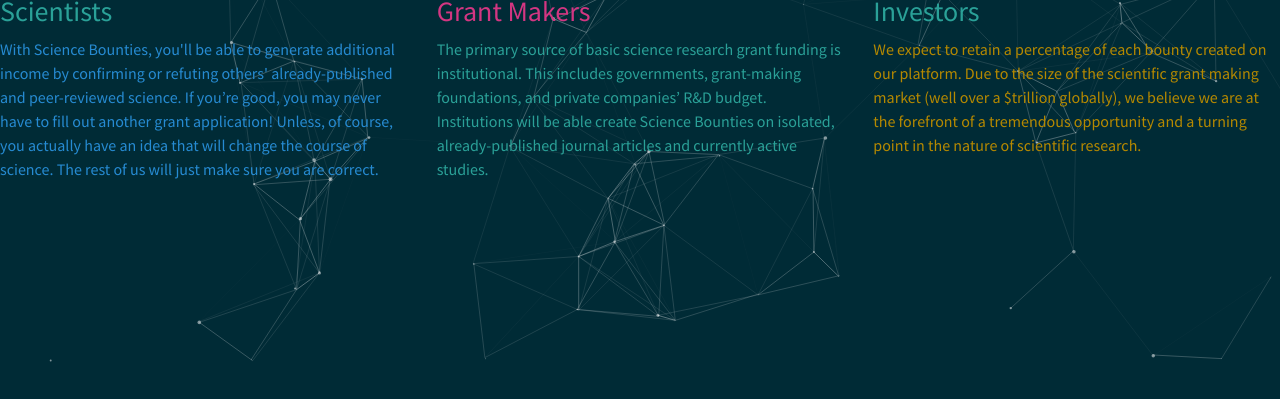
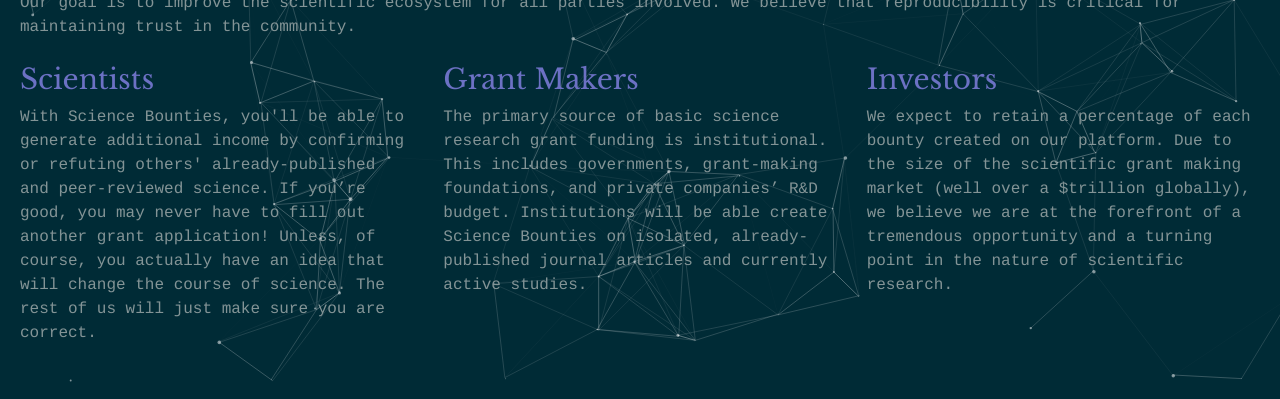
Before and after one commit to SortSys/site, a plain HTML site: page newSite.html in a window 1280 px wide. Shown: the part 429-828 px from the top of the page. Before the commit the page ends 806 px from the top, so only its background shows below. Drawn offline with nearby package versions, Linux system fonts and the light colour scheme.

Commit message:
Apply styles from the Science Bounty Style Guide

```diff
--- a/newSite.html
+++ b/newSite.html
@@ -8,13 +8,21 @@
       content="width=device-width, initial-scale=1, shrink-to-fit=no"
     />
 
+    <link rel="icon" type="image/png" href="img/favicon/favicon.ico" />
+
+    <!-- Fonts -->
+    <link
+      href="https://fonts.googleapis.com/css2?family=Cousine&family=Libre+Baskerville&display=swap"
+      rel="stylesheet"
+    />
+
     <!-- Bootstrap CSS -->
     <link rel="stylesheet" href="bootstrap.min.css" />
 
     <!-- Our styles :) -->
     <link rel="stylesheet" href="style.css" />
 
-    <title>Hello, world!</title>
+    <title>Science Bounty</title>
   </head>
   <body>
     <!-- Typewriter stuff -->
@@ -36,7 +44,7 @@
     </p>
 
     <!-- About Us -->
-    <h1 class="text-primary">About Us</h1>
+    <h1 class="">About Us</h1>
 
     <p>
       Science Bounty System is a global, decentralized marketplace that pays
@@ -50,8 +58,8 @@
     <div>
       <div class="row">
         <div class="col-12">
-          <h1 class="text-info">Who Benefits?</h1>
-          <span class="text-warning">
+          <h1 class="">Who Benefits?</h1>
+          <span class="">
             Our goal is to improve the scientific ecosystem for all parties
             involved. We believe that reproducibility is critical for
             maintaining trust in the community.
@@ -63,8 +71,8 @@
 
       <div class="row">
         <div class="col-12 col-sm-4">
-          <h3 class="text-success">Scientists</h3>
-          <p class="text-info">
+          <h3 class="">Scientists</h3>
+          <p class="">
             With Science Bounties, you'll be able to generate additional income
             by confirming or refuting others' already-published and
             peer-reviewed science. If you’re good, you may never have to fill
@@ -74,8 +82,8 @@
           </p>
         </div>
         <div class="col-12 col-sm-4">
-          <h3 class="text-danger">Grant Makers</h3>
-          <p class="text-success">
+          <h3 class="">Grant Makers</h3>
+          <p class="">
             The primary source of basic science research grant funding is
             institutional. This includes governments, grant-making foundations,
             and private companies’ R&D budget. Institutions will be able create
@@ -84,8 +92,8 @@
           </p>
         </div>
         <div class="col-12 col-sm-4">
-          <h3 class="text-success">Investors</h3>
-          <p class="text-primary">
+          <h3 class="">Investors</h3>
+          <p class="">
             We expect to retain a percentage of each bounty created on our
             platform. Due to the size of the scientific grant making market
             (well over a $trillion globally), we believe we are at the forefront
--- a/style.css
+++ b/style.css
@@ -2,6 +2,34 @@
 html {
   min-height: 100%;
   overflow: hidden;
+}
+
+body {
+  font-family: "Cousine", monospace;
+  color: #839496;
+  padding: 20px;
+}
+
+h1,
+h2,
+h3 {
+  font-family: "Libre Baskerville", serif;
+}
+
+h1 {
+  color: #2aa198;
+}
+
+h2 {
+  color: #268bd2;
+}
+
+h3 {
+  color: #6c71c4;
+}
+
+b {
+  color: #cb4b16;
 }
 
 #particles-js {
```
